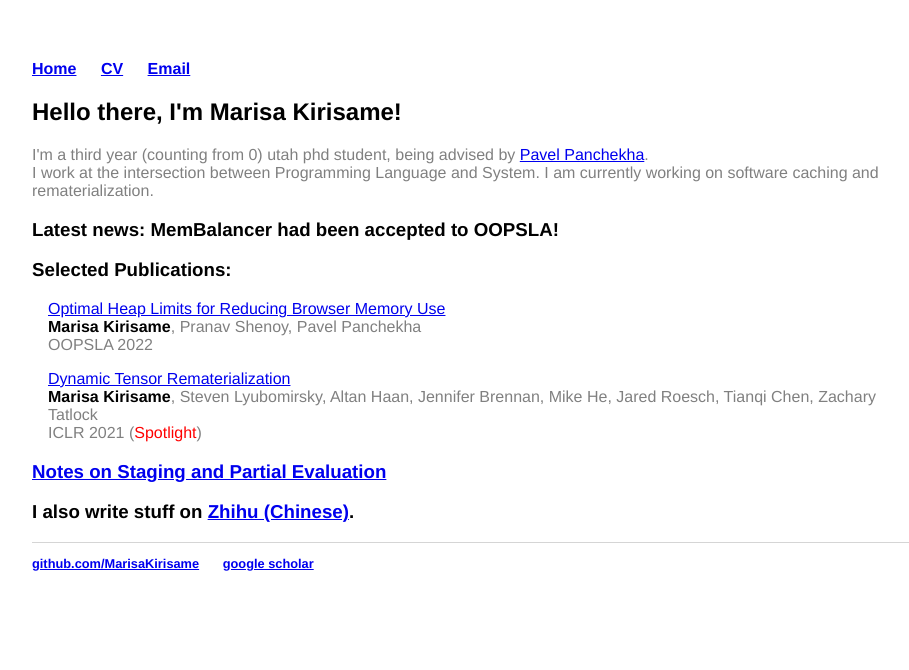
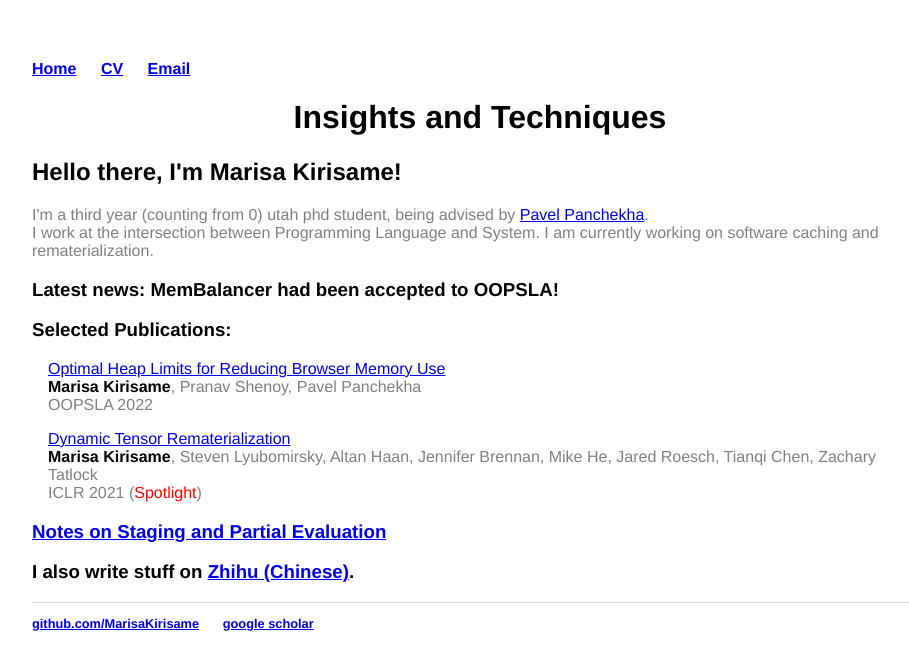
Before and after one commit to MarisaKirisame/MarisaKirisame.github.io, a Jekyll site: the page built from index.html, in a window 1280 px wide. Shown: the top 670 px of the page, without its empty margins (160-1069 px from the left). Built offline with Jekyll 4.4.1, drawn with Linux system fonts in a browser that asks for light colours; comment, search, counter and statistics services are not loaded.

Commit message:
Update index.html

```diff
--- a/index.html
+++ b/index.html
@@ -3,6 +3,7 @@ layout: default
 title: Marisa Kirisame
 ---
 <div class="blurb">
+  <center><h1>Insights and Techniques</h1></center>
   <h2>Hello there, I'm Marisa Kirisame!</h2>
   I'm a third year (counting from 0) utah phd student, being advised by <a href="https://pavpanchekha.com/">Pavel Panchekha</a>. <br>
   I work at the intersection between Programming Language and System. I am currently working on software caching and rematerialization. <br>
```
